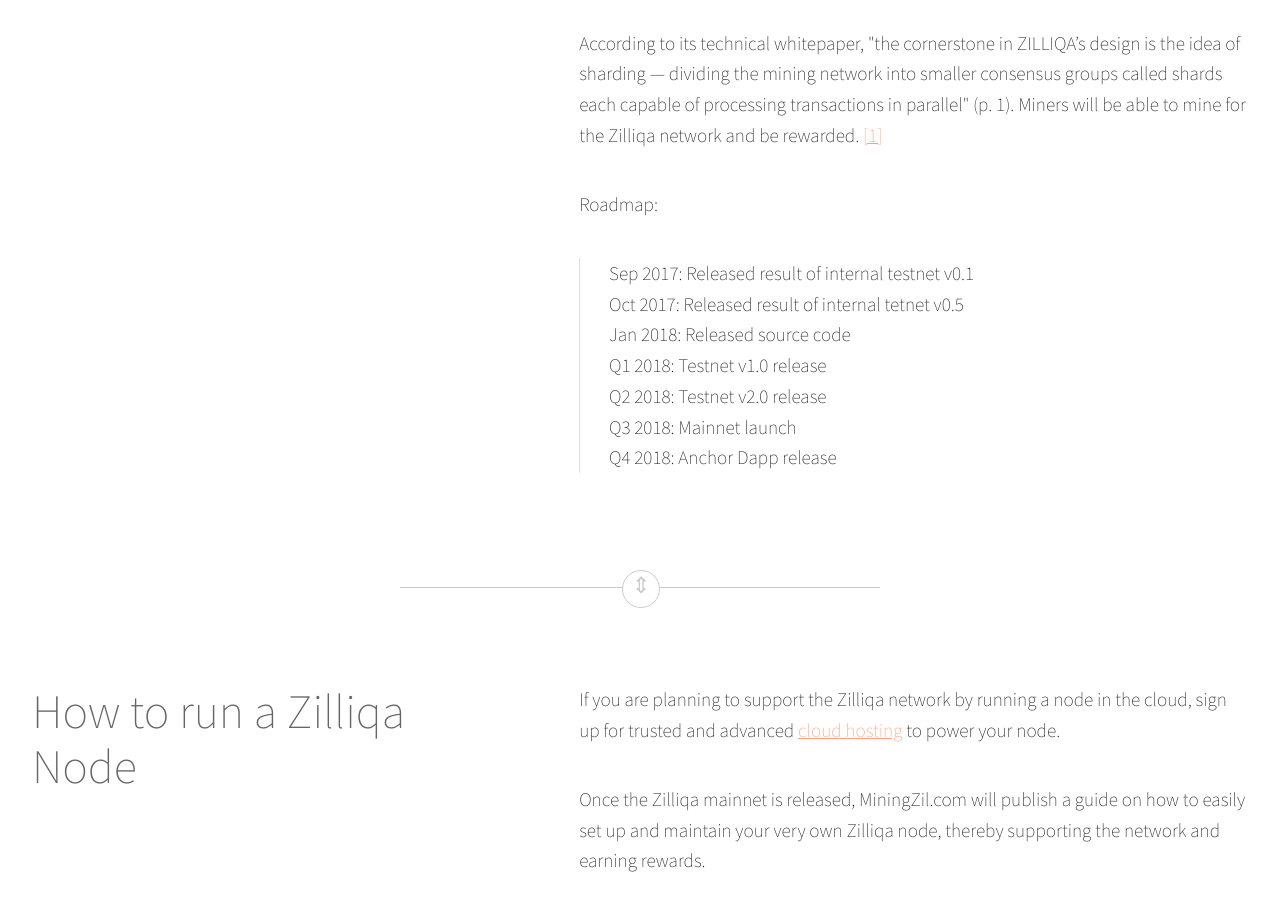
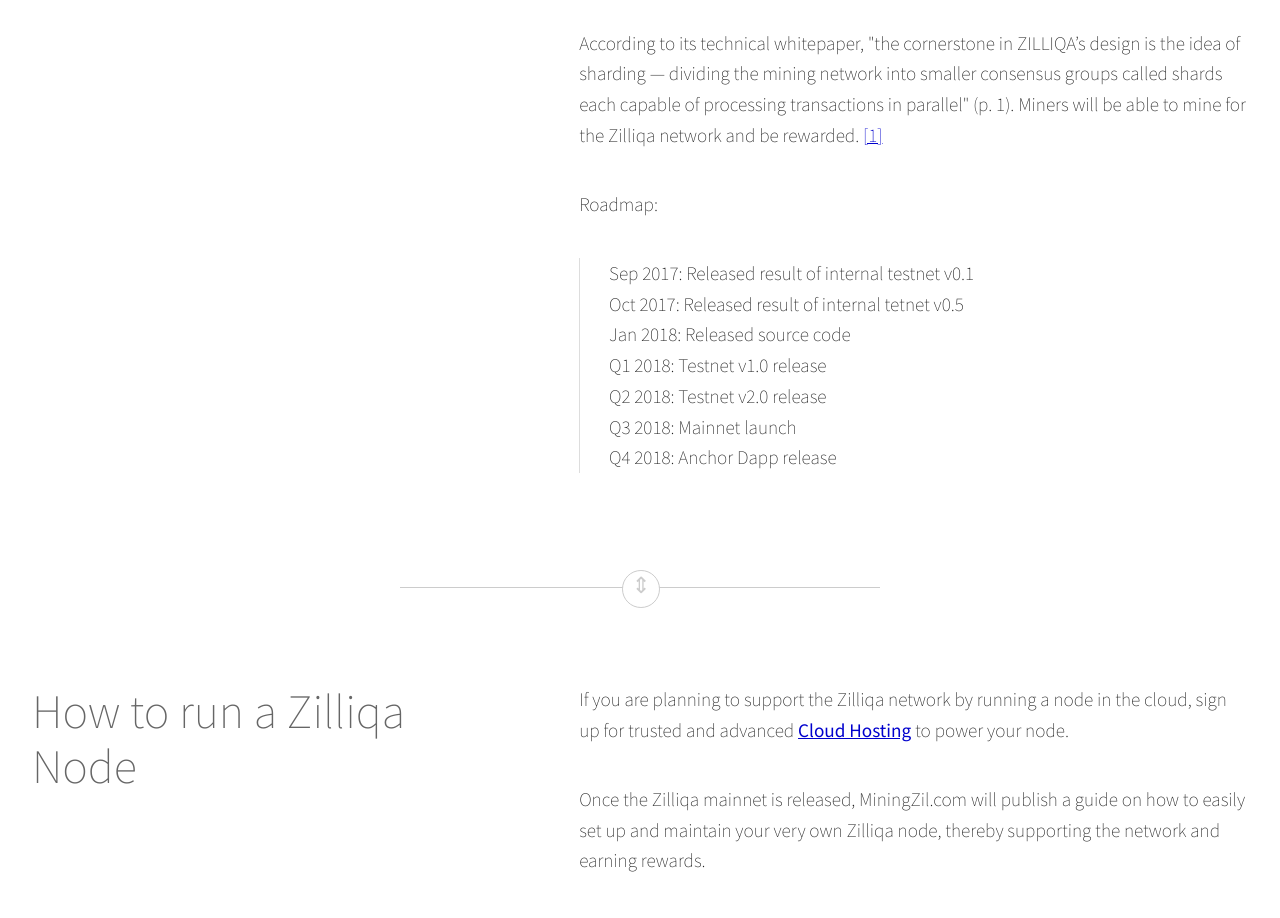
Before and after one commit to miningzil/miningzil.github.io, a plain HTML site: page index.html in a window 1280 px wide. Shown: the part 360-1278 px from the top of the page. Drawn offline with nearby package versions, Linux system fonts and the light colour scheme; a script that the page names is missing.

Commit message:
Update index.html

```diff
--- a/index.html
+++ b/index.html
@@ -16,7 +16,9 @@ body {
   font-weight: 200;
 }
 a {
-  color: #ffa07a;
+  color: #0000CD;
+  text-decoration: underline;
+  cursor: pointer;
 }
 p,
 blockquote {
@@ -194,7 +196,7 @@ Q4 2018: Anchor Dapp release
     </div>
   </header>
   <div class="content">
-    <p>If you are planning to support the Zilliqa network by running a node in the cloud, sign up for trusted and advanced <a href="https://m.do.co/c/8949111a23b1">cloud hosting</a> to power your node.</p>
+    <p>If you are planning to support the Zilliqa network by running a node in the cloud, sign up for trusted and advanced <a href="https://m.do.co/c/8949111a23b1"><strong>Cloud Hosting</strong></a> to power your node.</p>
     <p>Once the Zilliqa mainnet is released, MiningZil.com will publish a guide on how to easily set up and maintain your very own Zilliqa node, thereby supporting the network and earning rewards.</p>
   </div>
 </article>
```
